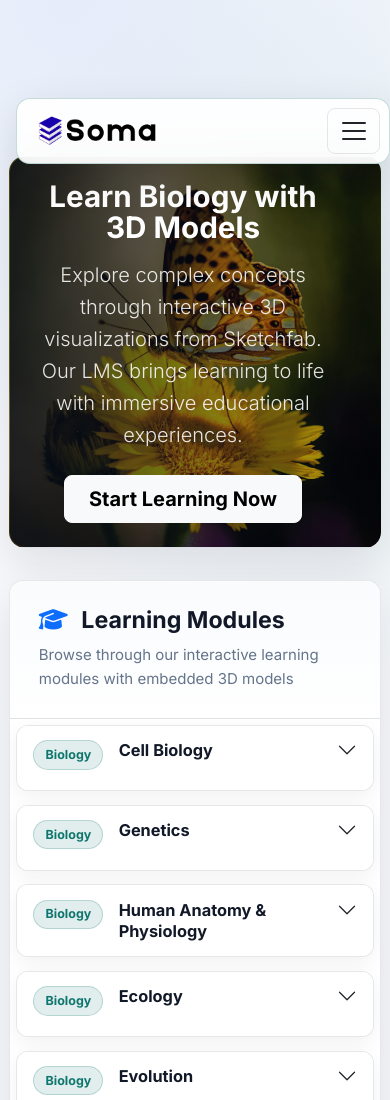
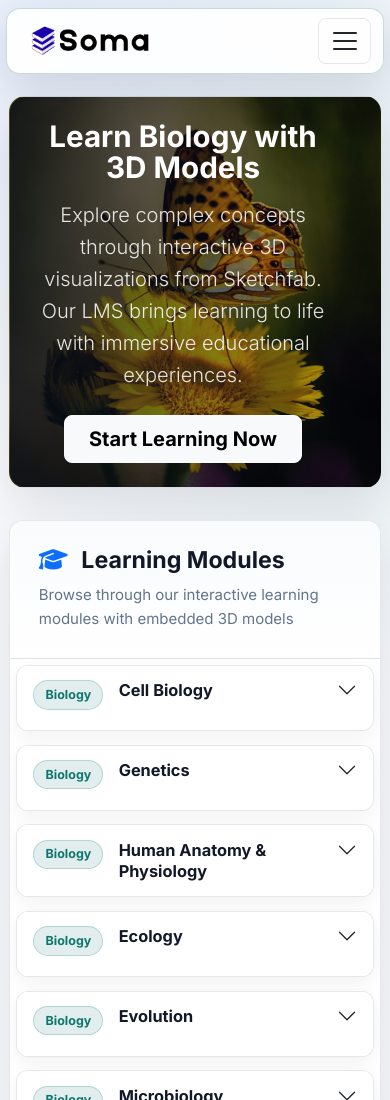
Before and after one commit to MElvis87/SomaWebsite, a plain HTML site: page 3dbio.html in a window 390 px wide. Shown: the top 1100 px of the page. Drawn offline with nearby package versions, Linux system fonts and the light colour scheme.

Commit message:
Navbar edit

```diff
--- a/assets/css/soma-saas.css
+++ b/assets/css/soma-saas.css
@@ -13,6 +13,8 @@
   --soma-shadow:0 18px 44px rgba(15,23,42,.10);
   --soma-shadow-hover:0 26px 64px rgba(15,23,42,.16);
   --soma-hover-glow:rgba(37,99,235,.14);
+  --soma-navbar-top:14px;
+  --soma-navbar-offset:112px;
 }
 
 body[data-theme="dark"],
@@ -32,6 +34,7 @@ body {
     radial-gradient(circle at 18% 0%, rgba(37,99,235,.08), transparent 28rem),
     radial-gradient(circle at 88% 12%, rgba(15,118,110,.08), transparent 24rem),
     var(--soma-app-bg)!important;
+  padding-top:var(--soma-navbar-offset)!important;
 }
 
 .container {
@@ -39,8 +42,17 @@ body {
 }
 
 .navbar {
-  position:relative;
+  position:fixed!important;
   isolation:isolate;
+  top:var(--soma-navbar-top)!important;
+  left:50%!important;
+  right:auto!important;
+  transform:translateX(-50%)!important;
+  width:min(calc(100% - 24px),1180px)!important;
+  max-width:1180px!important;
+  margin:0!important;
+  box-sizing:border-box;
+  z-index:1030!important;
   border-radius:14px!important;
   border-color:rgba(15,118,110,.24)!important;
   box-shadow:0 14px 40px rgba(15,23,42,.12)!important;
@@ -78,6 +90,12 @@ body {
 .navbar .container,
 .navbar-collapse {
   min-width:0;
+}
+
+.navbar .container {
+  width:100%!important;
+  padding-left:1rem!important;
+  padding-right:1rem!important;
 }
 
 .profile-dropdown {
@@ -154,6 +172,15 @@ body {
 }
 
 @media (min-width:768px) and (max-width:991.98px) {
+  :root {
+    --soma-navbar-top:12px;
+    --soma-navbar-offset:108px;
+  }
+
+  .navbar {
+    width:min(calc(100% - 20px),900px)!important;
+  }
+
   .navbar .d-flex.align-items-center.flex-wrap {
     flex-direction:row;
     flex-wrap:nowrap!important;
@@ -177,6 +204,33 @@ body {
   .navbar .notepad-dropdown {
     align-self:center!important;
     margin-left:0!important;
+  }
+}
+
+@media (min-width:576px) and (max-width:767.98px) {
+  :root {
+    --soma-navbar-top:10px;
+    --soma-navbar-offset:102px;
+  }
+
+  .navbar {
+    width:calc(100% - 16px)!important;
+  }
+}
+
+@media (max-width:575.98px) {
+  :root {
+    --soma-navbar-top:8px;
+    --soma-navbar-offset:96px;
+  }
+
+  .navbar {
+    width:calc(100% - 12px)!important;
+  }
+
+  .navbar .container {
+    padding-left:.75rem!important;
+    padding-right:.75rem!important;
   }
 }
 
```
